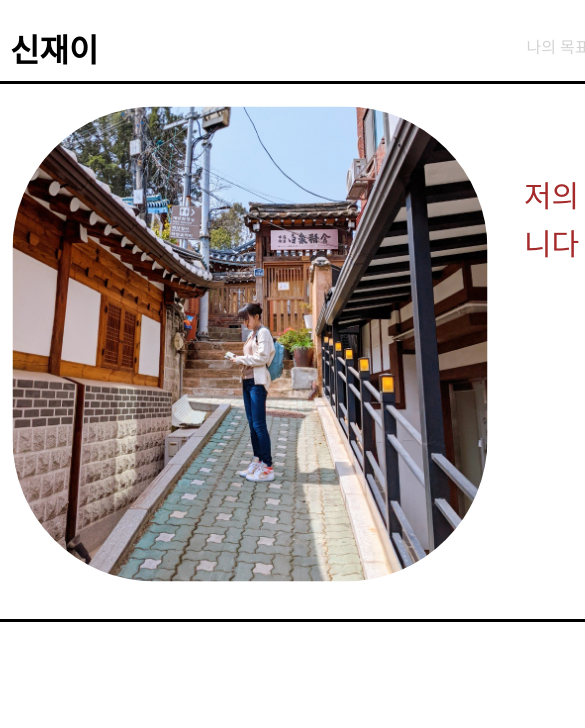
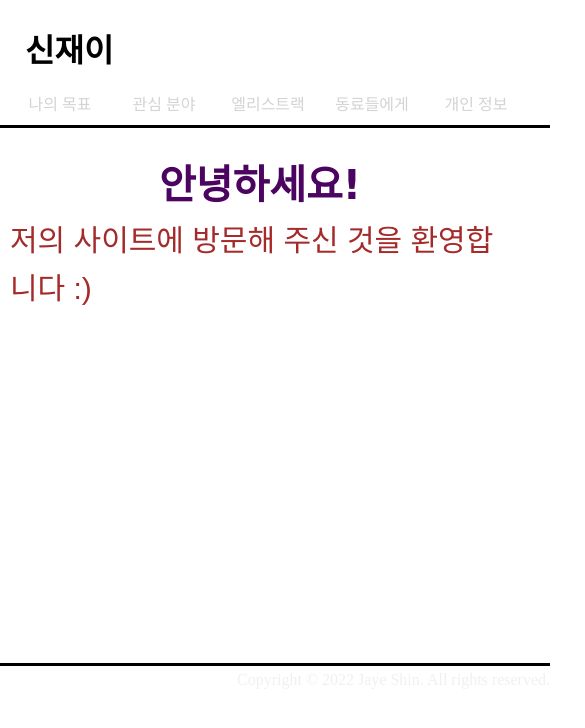
Before and after one commit to jayespace/introduce-myself, a plain HTML site: page public/index.html in a window 390 px wide. Shown: the top 728 px of the page, 585 px wide, since content can reach past the window. Drawn offline with Linux system fonts and the light colour scheme; a web font is replaced by a local one.

Commit message:
Replace index.css

```diff
--- a/public/index.css
+++ b/public/index.css
@@ -17,19 +17,6 @@ a {
   margin: 10px auto;
 }
 
-/* @media (max-width: 800px) {
-  .container {
-    width: 640px;
-  }
-
-  .box1 {
-    display: none;
-  }
-  .box2 {
-    padding: 0 10px;
-  }
-} */
-
 /* Header */
 
 header {
@@ -44,6 +31,7 @@ header {
 header h1 {
   float: left;
   padding-top: 5px;
+  padding-left: 30px;
 }
 
 header div {
@@ -59,6 +47,39 @@ header ul li {
 
 header ul li a {
   color: lightgray;
+}
+
+@media (min-width: 320px) and (max-width: 820px) {
+  .container {
+    width: 550px;
+  }
+  header {
+    display: flex;
+    flex-direction: column;
+  }
+
+  header h1 {
+    width: 100%;
+  }
+
+  header div {
+    width: 100%;
+    padding-top: 20px;
+  }
+
+  header ul li {
+    width: 100px;
+
+    display: inline-block;
+    text-align: center;
+  }
+
+  .box1 {
+    display: none;
+  }
+  .box2 {
+    padding: 0 10px;
+  }
 }
 
 /* body */
```
